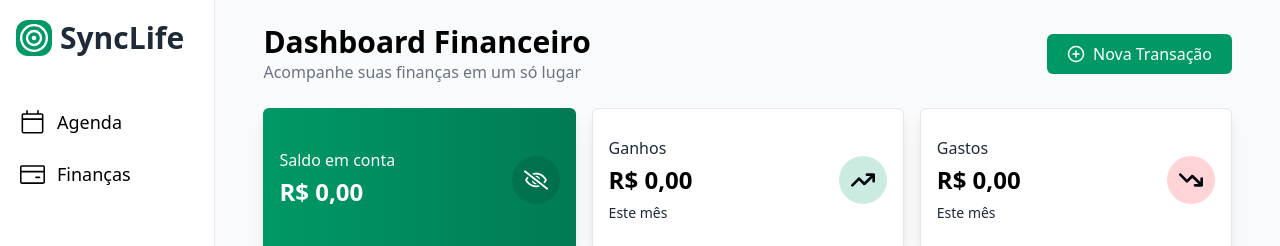
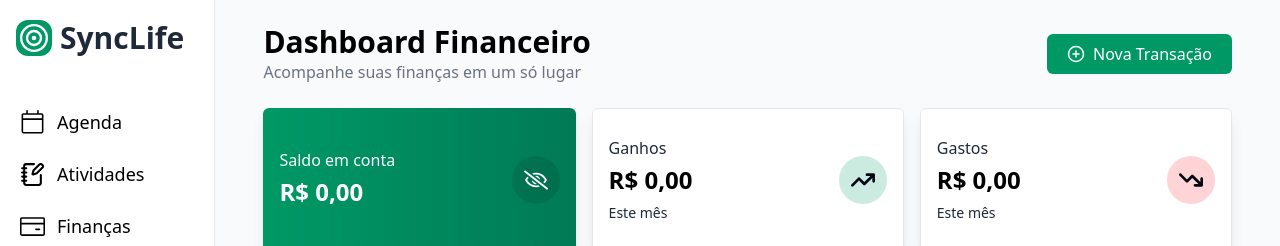
Before and after one commit to MariaJuliaAS/SyncLife, a React (Vite) app: page /finances in a window 1280 px wide. Shown: the top 246 px of the page. Built offline with nearby package versions, Linux system fonts and the light colour scheme; no server answers; the database is empty; sample sign-in values are in the browser's storage.

Commit message:
Adicionando a página de atividades na nav

```diff
--- a/src/components/nav/header/index.tsx
+++ b/src/components/nav/header/index.tsx
@@ -6,6 +6,7 @@ import { TbMenu2 } from "react-icons/tb";
 import { Link } from "react-router-dom";
 import { auth } from "../../../services/firebaseConnection";
 import { GrTarget } from "react-icons/gr";
+import { LuNotebookPen } from "react-icons/lu";
 
 export function Header() {
     const [statusNav, setStatusNav] = useState(false)
@@ -37,6 +38,13 @@ export function Header() {
                             </div>
                             <span className="text-gray-400 group-hover:text-emerald-600">›</span>
                         </Link>
+                        <Link to='/activities' className="sm:text-lg text-base select-none cursor-pointer flex items-center justify-between rounded-md py-1 transition-all duration-200 hover:bg-emerald-600/10 hover:px-4 hover:text-emerald-600">
+                            <div className="flex items-center">
+                                <LuNotebookPen className="mr-3 sm:text-[25px] text-xl" />
+                                Atividades
+                            </div>
+                            <span className="text-gray-400 group-hover:text-emerald-600">›</span>
+                        </Link>
                         <Link to='/finances' className="sm:text-lg text-base select-none cursor-pointer flex items-center justify-between rounded-md py-1 transition-all duration-200 hover:bg-emerald-600/10 hover:px-4 hover:text-emerald-600">
                             <div className="flex items-center">
                                 <GoCreditCard className=" mr-3 sm:text-[25px] text-xl" />
--- a/src/components/nav/sidebar/index.tsx
+++ b/src/components/nav/sidebar/index.tsx
@@ -1,5 +1,6 @@
 import { GrTarget } from "react-icons/gr";
 import { GoCalendar, GoCreditCard } from "react-icons/go";
+import { LuNotebookPen } from "react-icons/lu";
 import { IoExitOutline } from "react-icons/io5";
 import { Link } from "react-router-dom";
 import { signOut } from "firebase/auth";
@@ -24,6 +25,10 @@ export function Siderbar() {
                         <GoCalendar size={25} className="mr-3" />
                         Agenda
                     </Link>
+                    <Link to='/activities' className="select-none cursor-pointer flex items-center text-lg  rounded-md py-1 transition-all duration-200 hover:bg-emerald-600/10 hover:px-4 hover:text-emerald-600">
+                        <LuNotebookPen size={25} className="mr-3" />
+                        Atividades
+                    </Link>
                     <Link to='/finances' className="select-none cursor-pointer flex items-center text-lg rounded-md py-1 transition-all duration-200 hover:bg-emerald-600/10 hover:px-4 hover:text-emerald-600">
                         <GoCreditCard size={25} className=" mr-3 " />
                         Finanças
```
